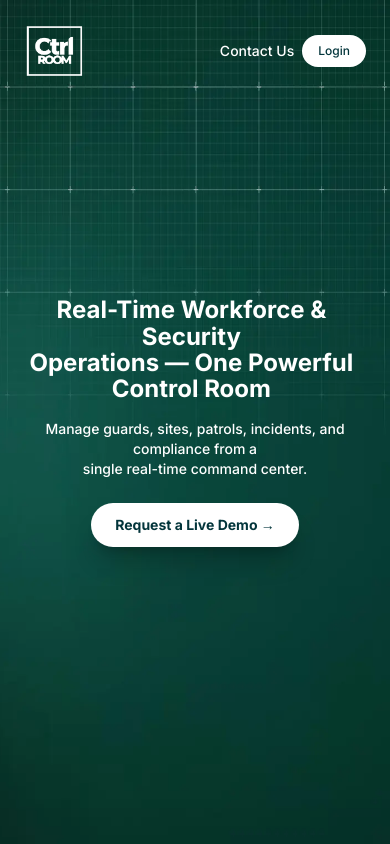
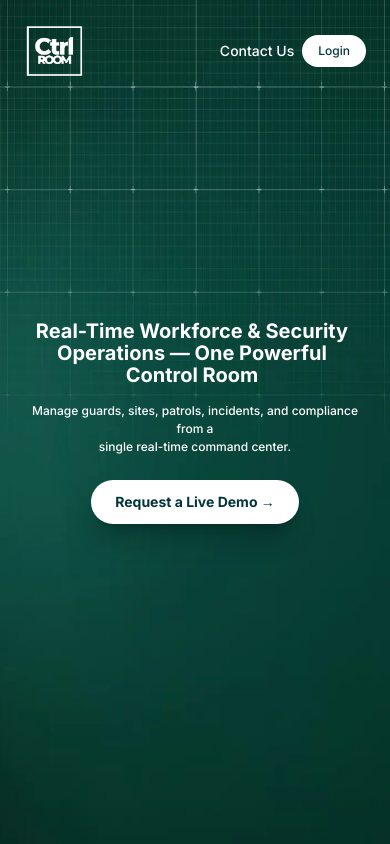
Before and after one commit to info-thathwaa/ctrl-room-web, a Next.js app: page / in a window 390 px wide. Shown: the top 844 px of the page. Built offline with nearby package versions, Linux system fonts and the light colour scheme.

Commit message:
feat: add Hero component with animated text, images, and a header with navigation buttons.

```diff
--- a/components/Home/components/Hero.tsx
+++ b/components/Home/components/Hero.tsx
@@ -65,7 +65,7 @@ const Hero = () => {
           {/* Text Content - Centered with Animations */}
           <div className="relative z-20 max-w-4xl mx-auto text-center text-white">
             {/* Animated Heading - Word by Word */}
-            <h1 className="text-2xl sm:text-3xl md:text-[50px] font-bold tracking-normal leading-[1.1]">
+            <h1 className="text-xl sm:text-3xl md:text-[50px] font-bold tracking-normal leading-[1.1]">
               {lines.map((line, index) => (
                 <motion.span
                   key={index}
@@ -84,7 +84,7 @@ const Hero = () => {
             </h1>
 
             <motion.p
-              className="mt-4 md:mt-6 text-sm md:text-[16px]  font-medium"
+              className="mt-4 md:mt-6 text-[12px] md:text-[16px]  font-medium"
               initial={{ opacity: 0, y: 20 }}
               animate={{ opacity: 1, y: 0 }}
               transition={{ duration: 0.6, delay: 1.5, ease: "easeOut" }}
```
